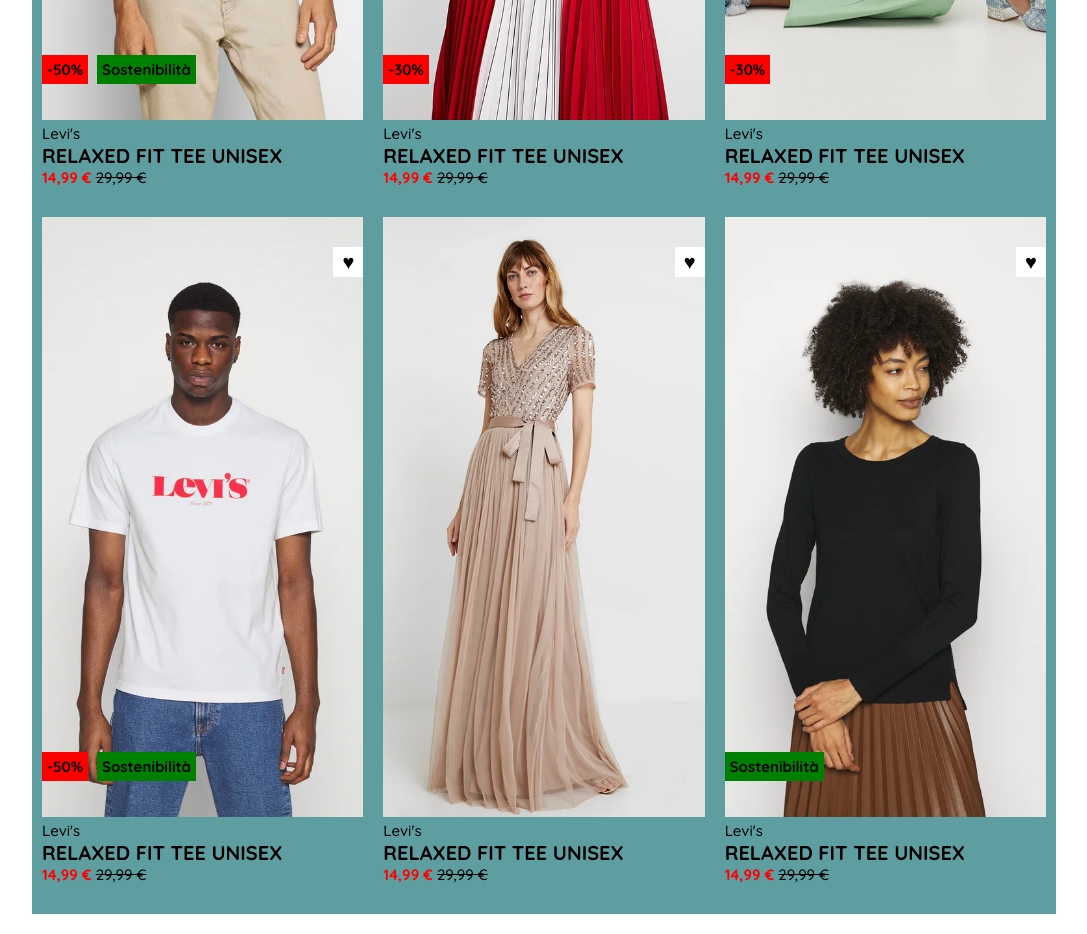
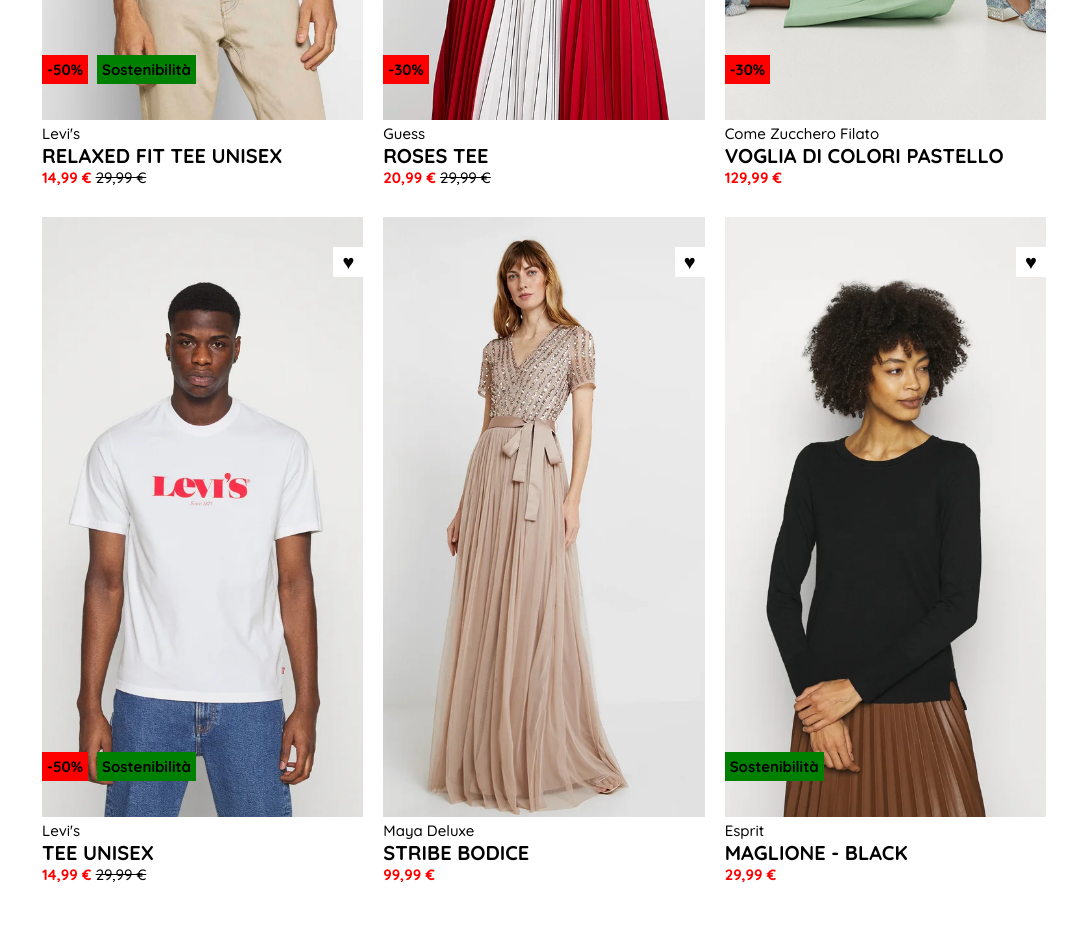
Before and after one commit to banjug/html-css-boolando, a plain HTML site: page index.html in a window 1280 px wide. Shown: the part 500-1434 px from the top of the page, without its empty margins (96-1183 px from the left). Drawn offline with Linux system fonts and the light colour scheme.

Commit message:
titoli corretti sezioni

```diff
--- a/css/style.css
+++ b/css/style.css
@@ -20,7 +20,6 @@ body {
 main {
     width: 80%;
     margin: 20px auto;
-    background-color: cadetblue;
 }
 
 .productCard {
--- a/index.html
+++ b/index.html
@@ -41,13 +41,13 @@
                     <span class="label discount">-30&#37;</span>
                 </div>
                 <h3 class="brand">
-                    Levi's
+                    Guess
                 </h3>
                 <h2 class="productName">
-                    RELAXED FIT TEE UNISEX
+                    ROSES TEE
                 </h2>
                 <h3 class="price">
-                    14,99 &euro; <span class="oldPrice">29,99 &euro;</span>
+                    20,99 &euro; <span class="oldPrice">29,99 &euro;</span>
                 </h3>
 
             </div>
@@ -60,13 +60,13 @@
                     <span class="label discount">-30&#37;</span>
                 </div>
                 <h3 class="brand">
-                    Levi's
+                    Come Zucchero Filato
                 </h3>
                 <h2 class="productName">
-                    RELAXED FIT TEE UNISEX
+                    VOGLIA DI COLORI PASTELLO
                 </h2>
                 <h3 class="price">
-                    14,99 &euro; <span class="oldPrice">29,99 &euro;</span>
+                    129,99 &euro;
                 </h3>
 
             </div>
@@ -83,7 +83,7 @@
                     Levi's
                 </h3>
                 <h2 class="productName">
-                    RELAXED FIT TEE UNISEX
+                    TEE UNISEX
                 </h2>
                 <h3 class="price">
                     14,99 &euro; <span class="oldPrice">29,99 &euro;</span>
@@ -98,13 +98,13 @@
                     <span class="label heart">&hearts;</span>
                 </div>
                 <h3 class="brand">
-                    Levi's
+                    Maya Deluxe
                 </h3>
                 <h2 class="productName">
-                    RELAXED FIT TEE UNISEX
+                    STRIBE BODICE
                 </h2>
                 <h3 class="price">
-                    14,99 &euro; <span class="oldPrice">29,99 &euro;</span>
+                    99,99 &euro;
                 </h3>
 
             </div>
@@ -117,13 +117,13 @@
                     <span class="label sustainability ">Sostenibilit&agrave;</span>
                 </div>
                 <h3 class="brand">
-                    Levi's
+                    Esprit
                 </h3>
                 <h2 class="productName">
-                    RELAXED FIT TEE UNISEX
+                    MAGLIONE - BLACK
                 </h2>
                 <h3 class="price">
-                    14,99 &euro; <span class="oldPrice">29,99 &euro;</span>
+                    29,99 &euro;
                 </h3>
 
             </div>
```
